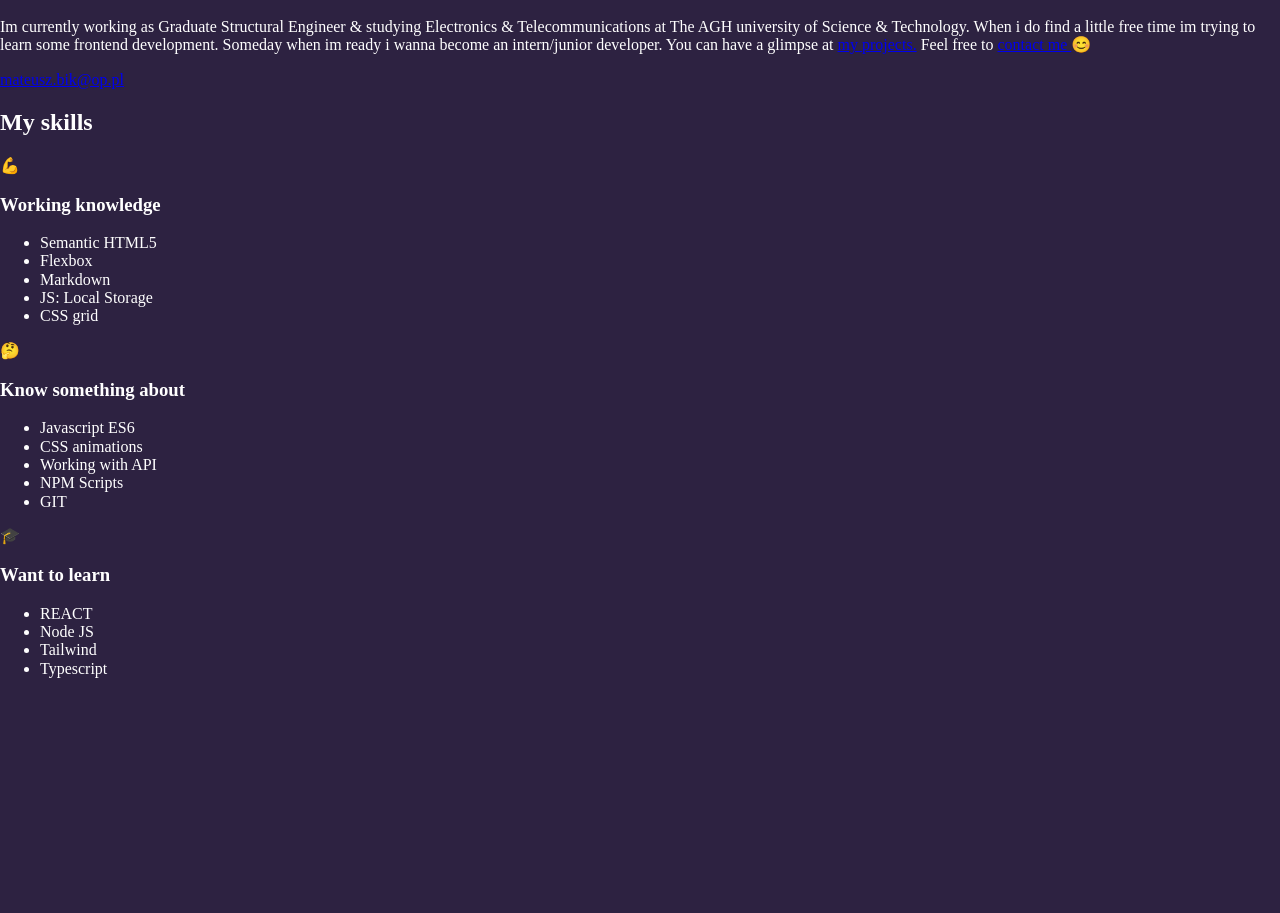
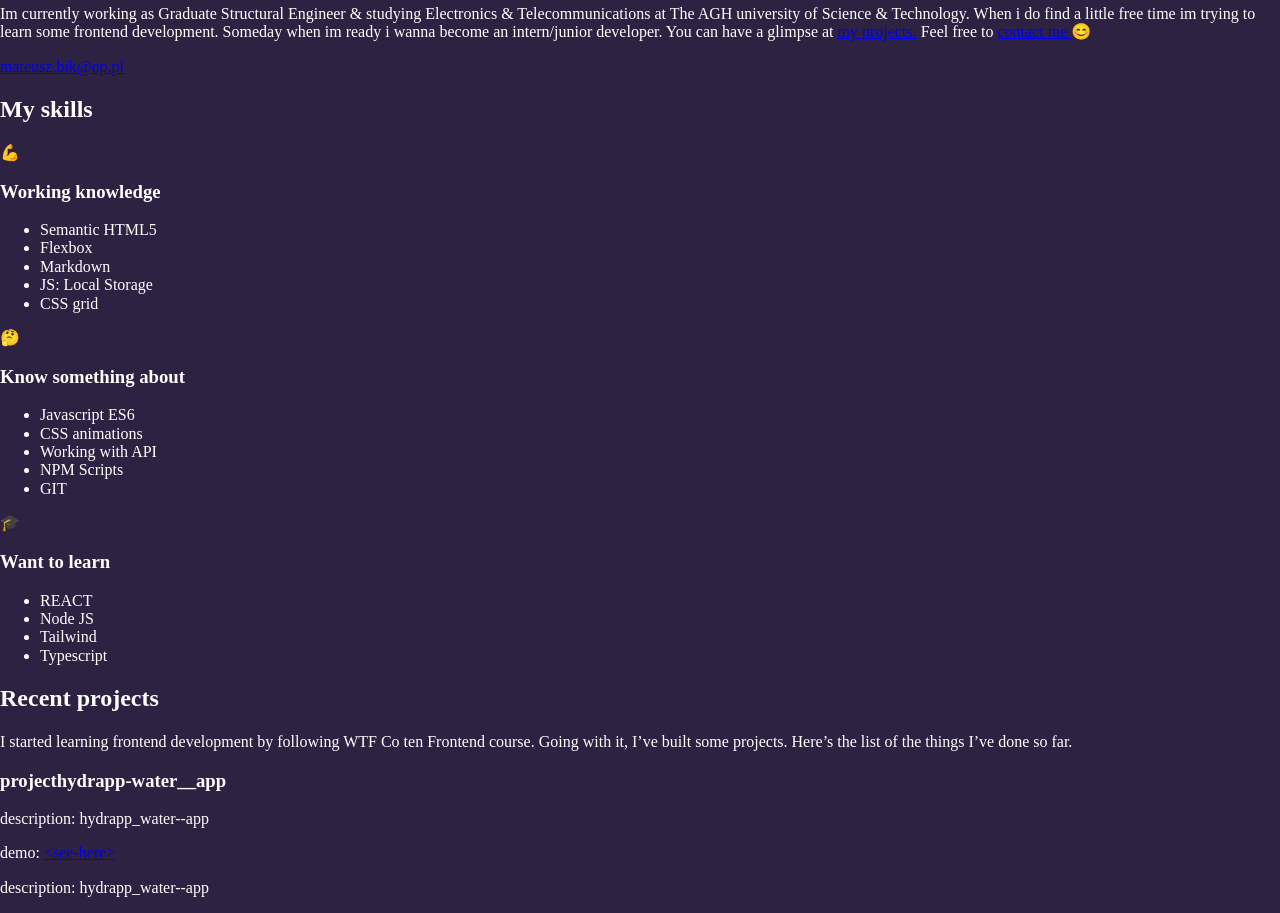
Before and after one commit to madara1319/madara1319.github.io, a website built with webpack: page src/pages/index.html in a window 1280 px wide. Shown: the part 93-1006 px from the top of the page. Before the commit the page ends 800 px from the top, so only its background shows below. Built offline with nearby package versions, Linux system fonts and the light colour scheme.

```diff
--- a/src/pages/index.html
+++ b/src/pages/index.html
@@ -57,7 +57,7 @@
           </ul>
         </article>
         <article class="skills-section">
-          <span class="skills-list__emoji">🤔  </span>
+          <span class="skills-list__emoji">🤔 </span>
           <h3 class="skills-section__header">Know something about</h3>
           <ul class="skills-list">
             <li class="skills-list__item">Javascript ES6</li>
@@ -68,7 +68,7 @@
           </ul>
         </article>
         <article class="skills-section">
-            <span class="skills-list__emoji">🎓  </span>
+          <span class="skills-list__emoji">🎓 </span>
           <h3 class="skills-section__header">Want to learn</h3>
           <ul class="skills-list">
             <li class="skills-list__item">REACT</li>
@@ -78,6 +78,30 @@
           </ul>
         </article>
       </section>
+      <section class="projects">
+        <h2 class="projects__header">Recent projects</h2>
+        <p class="projects__description">
+          I started learning frontend development by following WTF Co ten
+          Frontend course. Going with it, I’ve built some projects. Here’s the
+          list of the things I’ve done so far.
+        </p>
+        <div class="projects-grid"></div>
+        <article class="project">
+          <h3 class="project__title"><span>project</span>hydrapp-water__app</h3>
+          <p>
+            <span>description:</span>
+            <span>hydrapp_water--app</span>
+          </p>
+          <p>
+            <span>demo:</span>
+            <span><a href="#" title="hydrapp_water--app">&lt;see-here&gt;</a></span>
+          </p>
+          <p>
+            <span>description:</span>
+            <span>hydrapp_water--app</span>
+          </p>
+        </article>
+      </section>
     </main>
   </body>
 </html>
```
Lines whose indentation alone changed are shown as unchanged.
